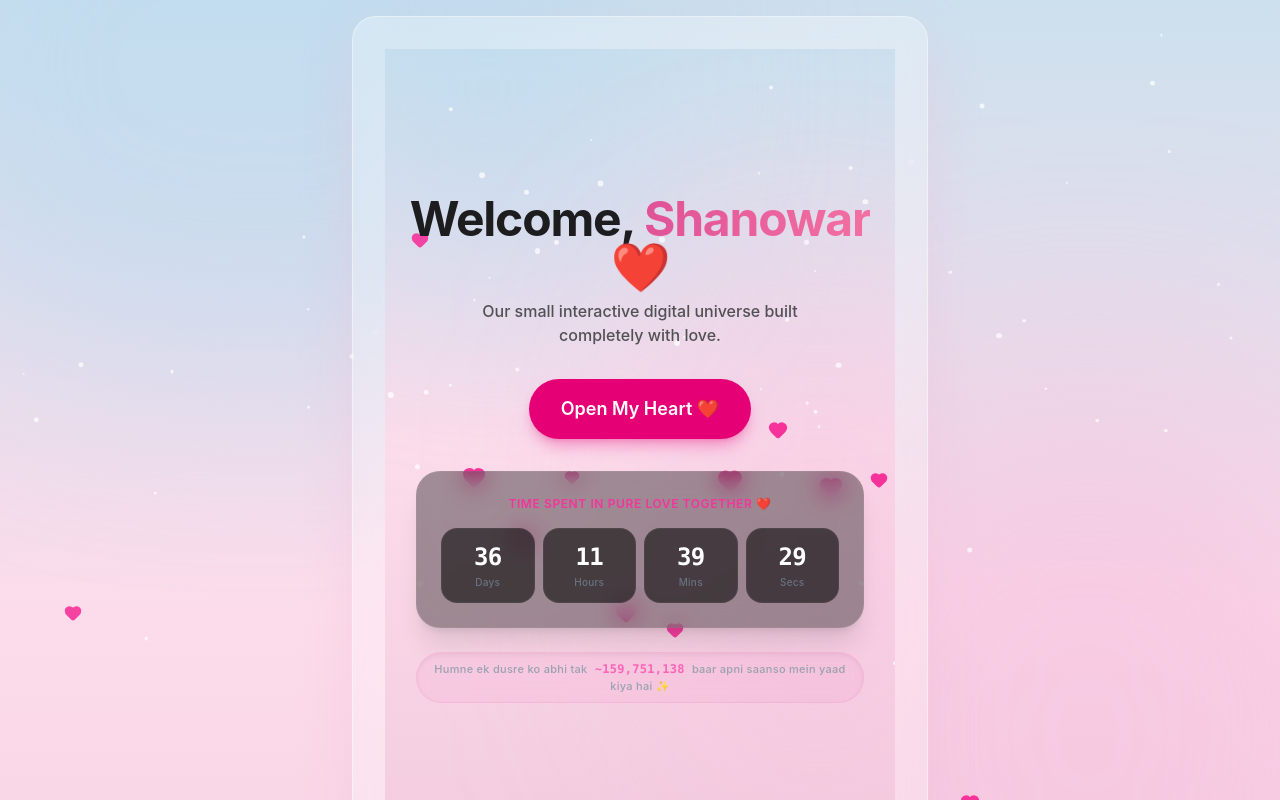
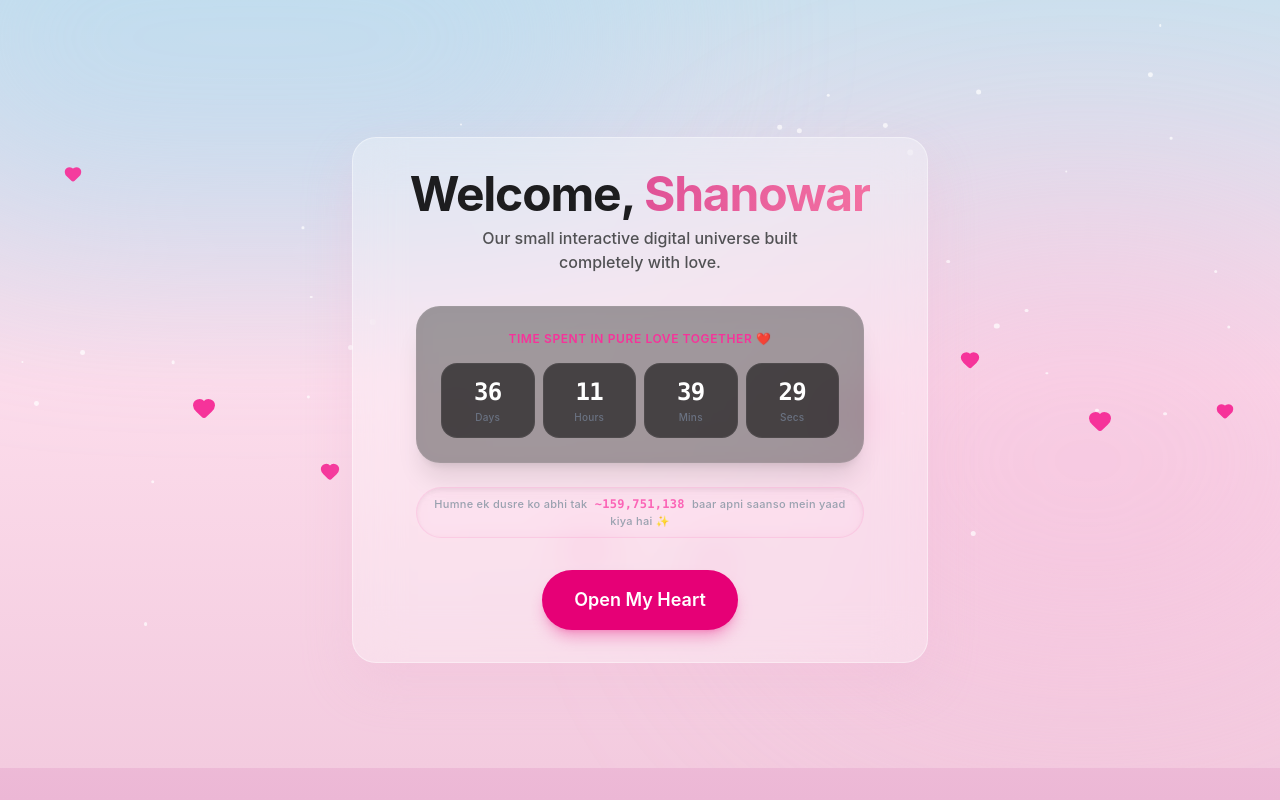
Before and after one commit to Snow-White-468/snow, a Next.js app: page / in a window 1280 px wide. Shown: the top 800 px of the page. Built offline with nearby package versions, Linux system fonts and the light colour scheme.

Commit message:
Design: Removed visual emoji markers to align interface closer to minimalist styling standards

```diff
--- a/components/home/Hero.tsx
+++ b/components/home/Hero.tsx
@@ -1,20 +1,11 @@
+"use client";
+
 import Welcome from "./Welcome";
-import LoveButton from "./LoveButton";
-import Background from "./Background";
-import Countdown from "./Countdown";
 
 export default function Hero() {
   return (
-    <main className="relative min-h-screen bg-black overflow-hidden flex flex-col items-center justify-center py-12 px-4">
-      {/* Background layer including ambient glow, snow, and floating hearts */}
-      <Background />
-
-      {/* Structured Content UI Container */}
-      <div className="relative z-10 flex flex-col items-center gap-8 w-full max-w-lg">
-        <Welcome />
-        <LoveButton />
-        <Countdown />
-      </div>
-    </main>
+    <div className="w-full flex flex-col items-center justify-center">
+      <Welcome />
+    </div>
   );
 }
--- a/components/home/LoveButton.tsx
+++ b/components/home/LoveButton.tsx
@@ -38,9 +38,9 @@ export default function LoveButton() {
 
     requestAnimationFrame(() => {
       setTodaysLetters([
-        { id: "letter-1", tag: "💌 Pehla Khat: Shuruat", content: lettersPool[idx1] },
-        { id: "letter-2", tag: "💖 Doosra Khat: Humsafar", content: lettersPool[idx2 === idx1 ? (idx2 + 1) % lettersPool.length : idx2] },
-        { id: "letter-3", tag: "✨ Teesra Khat: Hamesha K Liye", content: lettersPool[idx3 === idx1 || idx3 === idx2 ? (idx3 + 3) % lettersPool.length : idx3] }
+        { id: "letter-1", tag: "Pehla Khat: Shuruat", content: lettersPool[idx1] },
+        { id: "letter-2", tag: "Doosra Khat: Humsafar", content: lettersPool[idx2 === idx1 ? (idx2 + 1) % lettersPool.length : idx2] },
+        { id: "letter-3", tag: "Teesra Khat: Hamesha K Liye", content: lettersPool[idx3 === idx1 || idx3 === idx2 ? (idx3 + 3) % lettersPool.length : idx3] }
       ]);
     });
   }, [isOpen]);
@@ -96,7 +96,7 @@ export default function LoveButton() {
           onClick={handleOpenHeart}
           className="rounded-full bg-pink-600 px-8 py-4 text-lg font-semibold text-white shadow-lg shadow-pink-600/30 cursor-pointer transition-colors hover:bg-pink-700"
         >
-          Open My Heart ❤️
+          Open My Heart
         </motion.button>
 
         {isPlaying && (
@@ -139,7 +139,7 @@ export default function LoveButton() {
                   onClick={toggleMusic}
                   className="text-gray-400 hover:text-white text-xs bg-white/5 px-3 py-1.5 rounded-xl border border-white/5 cursor-pointer"
                 >
-                  {isPlaying ? "🔇 Mute" : "🔊 Unmute"}
+                  {isPlaying ? "Mute" : "Unmute"}
                 </button>
                 <button
                   onClick={() => setIsOpen(false)}
@@ -150,7 +150,7 @@ export default function LoveButton() {
               </div>
 
               <div className="w-14 h-14 bg-pink-500/10 rounded-full flex items-center justify-center mx-auto border border-pink-500/20 shadow-inner mt-4">
-                <span className="text-xl animate-pulse">{isUnlocked ? "✨" : "💝"}</span>
+                <span className="text-xl animate-pulse">Vault</span>
               </div>
 
               <Quote key={quoteTriggerKey} />
@@ -175,7 +175,7 @@ export default function LoveButton() {
                     className="space-y-3 text-left w-full"
                   >
                     <p className="text-xs font-semibold text-pink-400 text-center uppercase tracking-wide">
-                      🔒 Secret Fortune Vault Unlocked!
+                      Secret Fortune Vault Unlocked
                     </p>
 
                     <div className="space-y-2 mt-2">
@@ -212,7 +212,7 @@ export default function LoveButton() {
               </div>
 
               <div className="pt-2 text-[10px] text-gray-500">
-                Created securely with code & infinity love by Asif Jamil
+                Created securely with code by Asif Jamil
               </div>
             </motion.div>
           </div>
--- a/components/home/Welcome.tsx
+++ b/components/home/Welcome.tsx
@@ -11,7 +11,7 @@ export default function Welcome() {
         transition={{ duration: 0.6 }}
         className="text-4xl md:text-5xl font-bold tracking-tight text-[#1d1d1f]"
       >
-        Welcome, <span className="text-transparent bg-clip-text bg-linear-to-r from-[#e05297] to-[#f370a2]">Shanowar</span> ❤️
+        Welcome, <span className="text-transparent bg-clip-text bg-linear-to-r from-[#e05297] to-[#f370a2]">Shanowar</span>
       </motion.h1>
 
       <motion.p
```
